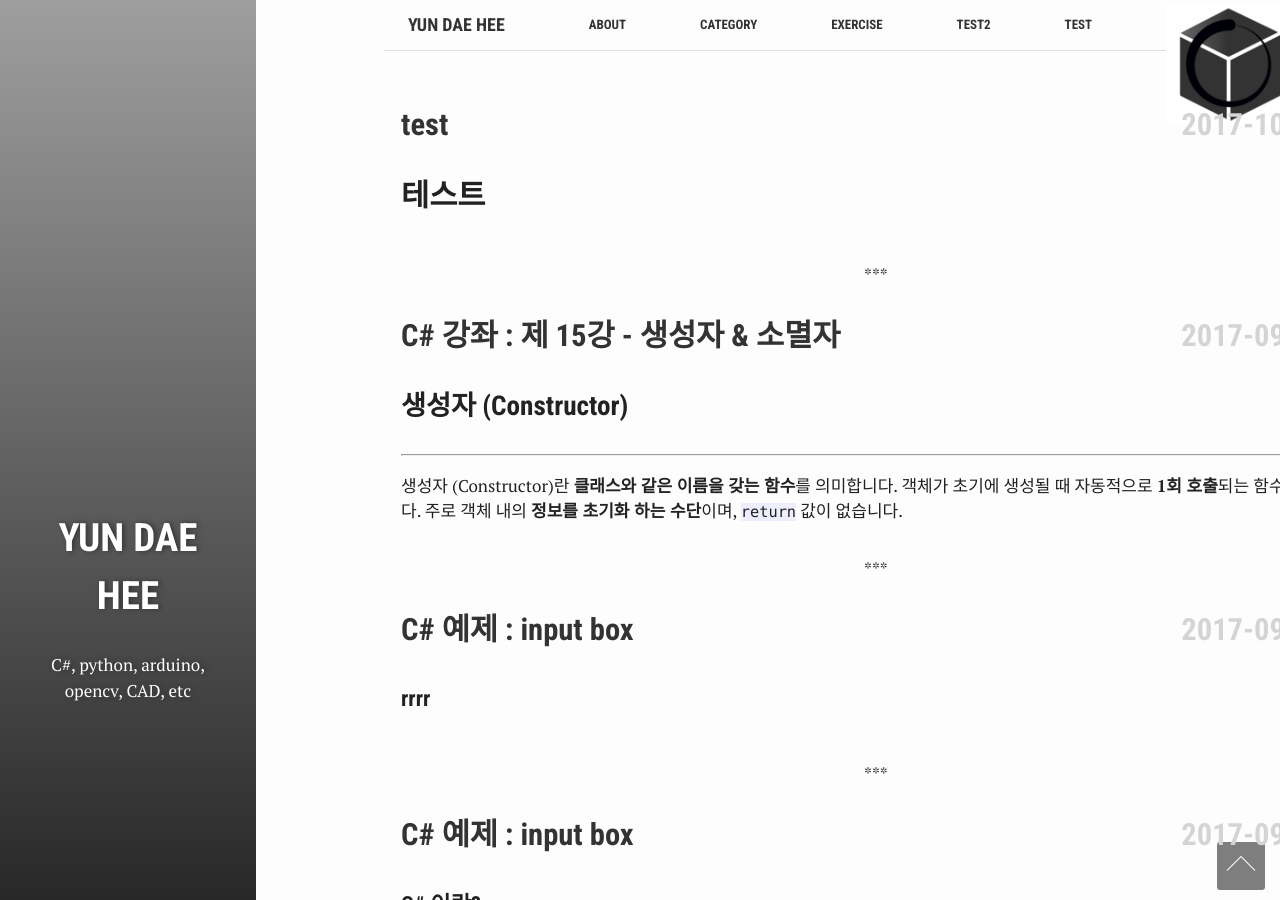
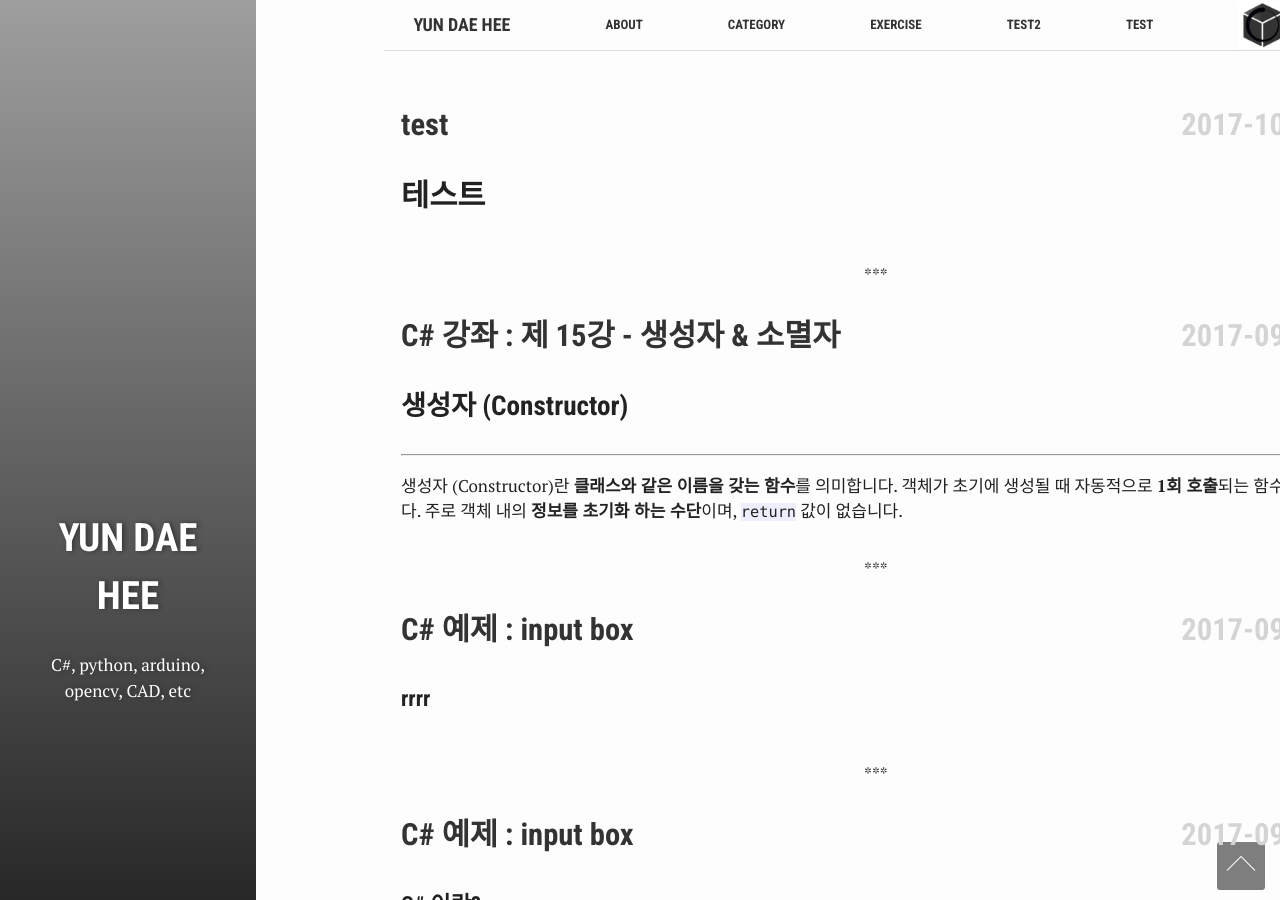
Before and after one commit to test076923/test076923.github.io, a Jekyll site: the page built from index.html, in a window 1280 px wide and 900 px high. Built offline with Jekyll 4.4.1, drawn with Linux system fonts in a browser that asks for light colours; nearby versions of some CDN libraries; comment, search, counter and statistics services are not loaded.

Commit message:
Update header.html

```diff
--- a/_includes/header.html
+++ b/_includes/header.html
@@ -15,7 +15,7 @@
 
     <!-- <a href="http://www.naver.com"> NAVER; </a> -->
     <a href="https://www.naver.com">
-      <img src="{{ site.baseurl }}/favicon.ico"/>
+      <img src="{{ site.baseurl }}/favicon.ico" width=50 height=50 />
     </a>
 
     <label for="menu-checkbox" class="toggle-button" data-open="☰" data-close="☰" onclick></label>
```
